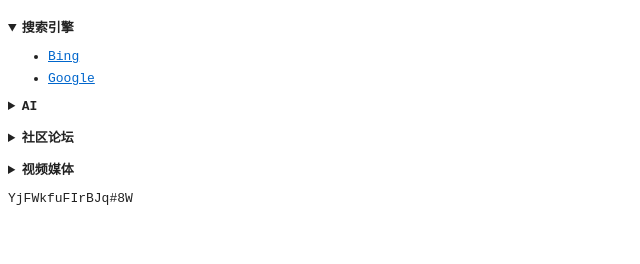
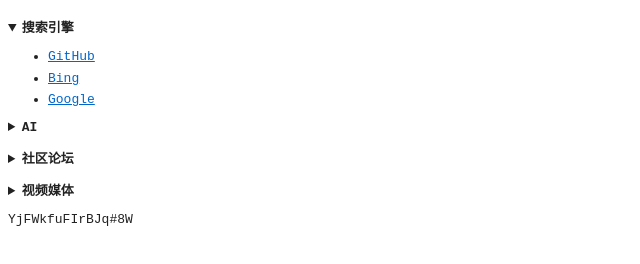
Before and after one commit to sjwv/sjwv.github.io, a plain HTML site: page index.html in a window 1280 px wide. Shown: the whole page, without its empty margins (0-640 px from the left). Drawn offline with Linux system fonts and the light colour scheme.

Commit message:
Update index.html

```diff
--- a/index.html
+++ b/index.html
@@ -16,6 +16,8 @@
   <details open>
     <summary>搜索引擎</summary>
     <ul>
+	      <li><a href="https://github.com/" target="_blank">GitHub</a></li>
+
       <li><a href="https://www.bing.com/" target="_blank">Bing</a></li>
       <li><a href="https://www.google.com" target="_blank">Google</a></li>
     </ul>
```
